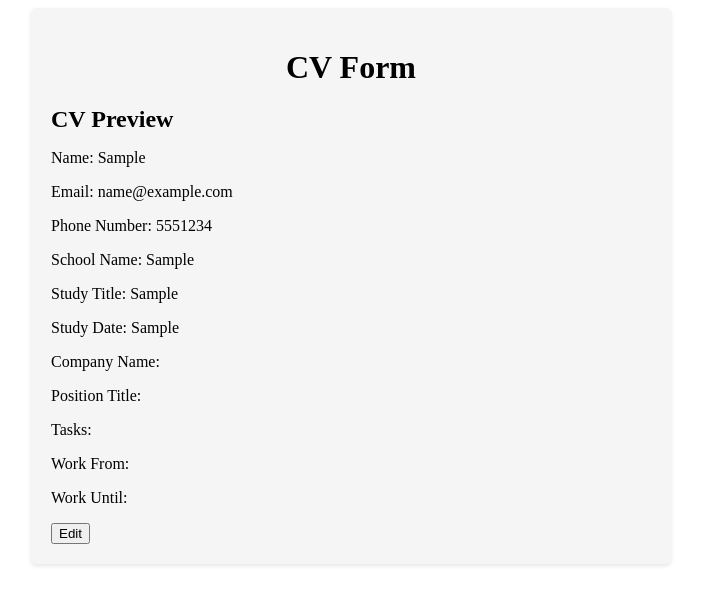
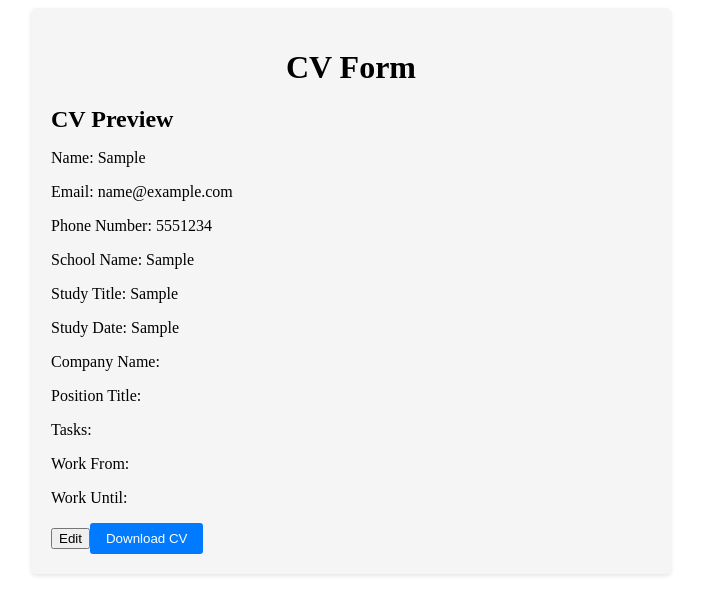
Before and after one commit to loggerino/cv-project, a React (Vite) app: page / in a window 1280 px wide. Both pictures are taken after typing "Sample", "name@example.com", "5551234", "Sample", "Sample", "Sample" into the empty fields and a click on the button "Generate CV Preview". Shown: the top 614 px of the page, without its empty margins (289-990 px from the left). Built offline with nearby package versions, Linux system fonts and the light colour scheme.

Commit message:
download added

```diff
--- a/src/components/CVForm.jsx
+++ b/src/components/CVForm.jsx
@@ -146,6 +146,7 @@ class CVForm extends Component {
                         <p>Work From: {workFrom}</p>
                         <p>Work Until: {workUntil}</p>
                         <button onClick={this.handleEdit}>Edit</button>
+                        <button type="button" onClick={this.handleDownload}>Download CV</button>
                     </div>
                 )}
             </div>
```
Lines whose indentation alone changed are shown as unchanged.
